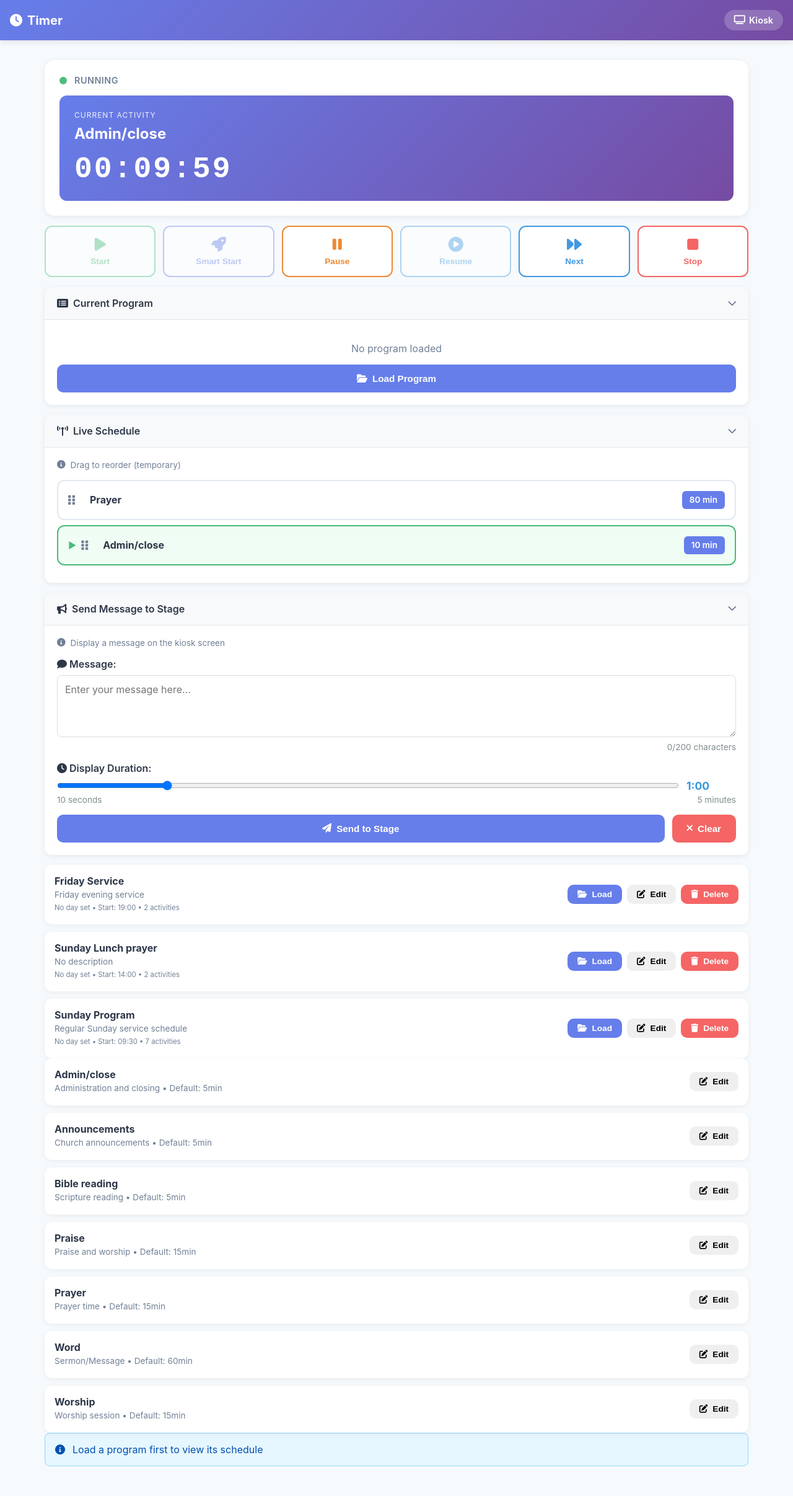
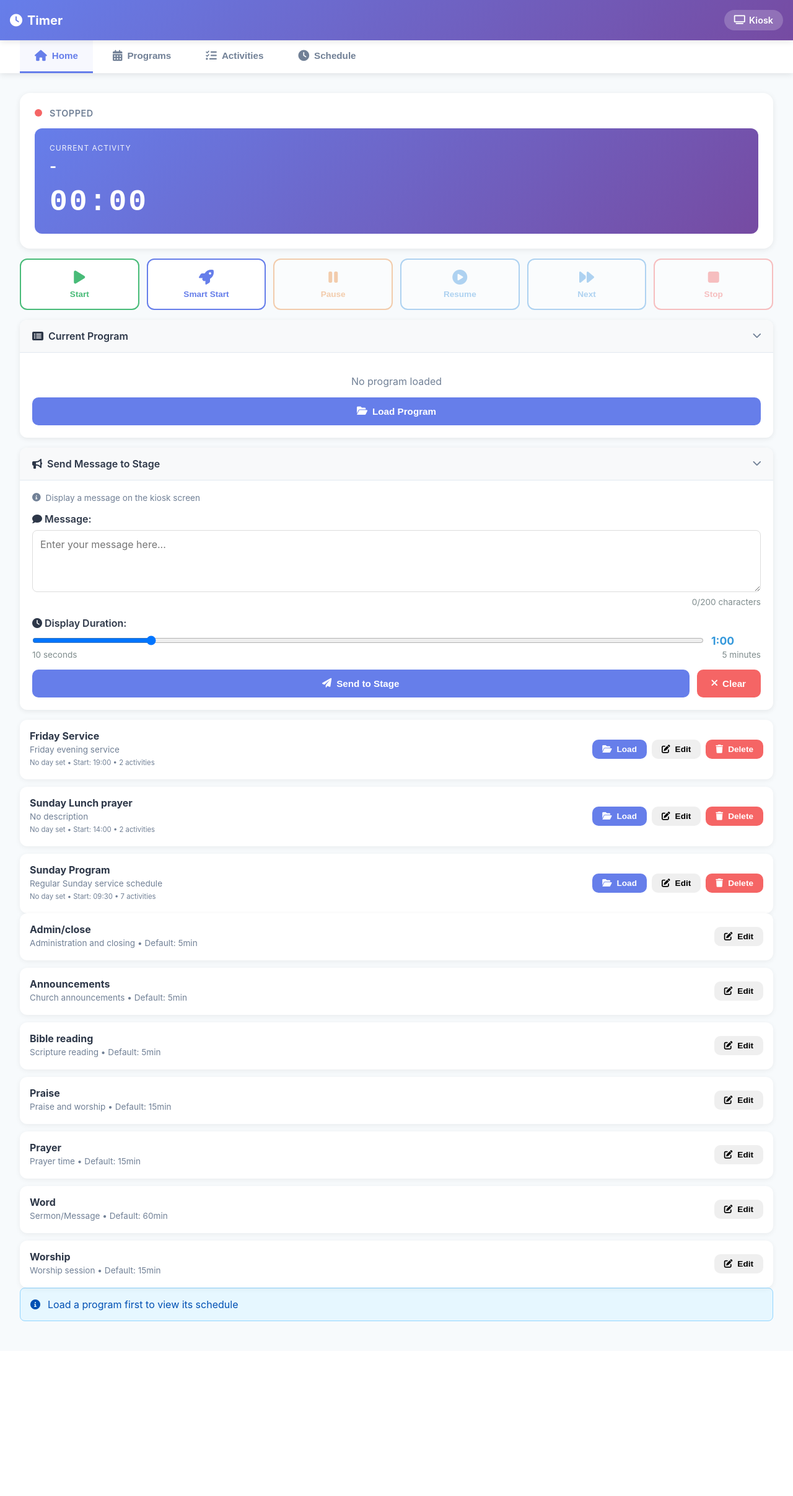
Before and after one commit to RevivalFireMinistries/stage-count-down-clock, a Flask app: page /admin in a window 1280 px wide. Shown: the whole page at 62% size. After the commit the page ends 2131 px from the top, so only its background shows below. Run offline with Flask 3, Linux system fonts and the light colour scheme; data comes from the database, SQL or seed files in the repository; some libraries are stand-ins or nearby versions.

Commit message:
fix desktop navigation

```diff
--- a/app.py
+++ b/app.py
@@ -460,7 +460,7 @@
 # Routes - NOW they can use the @app.route decorator
 @app.route('/')
 def kiosk_display():
-    return render_template('kiosk.html')
+    return render_template('')
 
 @app.route('/admin')
 def admin_portal():
--- a/static/css/admin.css
+++ b/static/css/admin.css
@@ -708,3 +708,55 @@
         padding-bottom: 0;
     }
 }
+/* Desktop Navigation */
+.desktop-nav {
+    display: none;
+}
+
+@media (min-width: 768px) {
+    .desktop-nav {
+        display: flex;
+        background: white;
+        box-shadow: 0 2px 10px rgba(0,0,0,0.1);
+        position: sticky;
+        top: 0;
+        z-index: 99;
+        justify-content: flex-start;
+        gap: 0.5rem;
+        padding: 0 2rem;
+    }
+
+    .desktop-nav .nav-btn {
+        flex: 0 1 auto;
+        flex-direction: row;
+        gap: 0.5rem;
+        padding: 1rem 1.5rem;
+        border-bottom: 3px solid transparent;
+        min-width: auto;
+    }
+
+    .desktop-nav .nav-btn i {
+        font-size: 1.1rem;
+    }
+
+    .desktop-nav .nav-btn span {
+        font-size: 0.95rem;
+        font-weight: 600;
+    }
+
+    .desktop-nav .nav-btn.active {
+        border-bottom-color: var(--primary);
+        background: rgba(102, 126, 234, 0.05);
+        color: var(--primary);
+    }
+
+    .desktop-nav .nav-btn:hover {
+        background: rgba(102, 126, 234, 0.1);
+    }
+
+    .content-wrapper {
+        max-width: 1400px;
+        margin: 0 auto;
+        padding: 2rem;
+    }
+}
--- a/templates/admin.html
+++ b/templates/admin.html
@@ -18,6 +18,26 @@
 
     <!-- Alert Container -->
     <div id="alertContainer"></div>
+
+    <!-- Desktop Navigation (hidden on mobile) -->
+    <nav class="desktop-nav">
+        <button class="nav-btn active" onclick="switchTab('homeTab', this)">
+            <i class="fas fa-home"></i>
+            <span>Home</span>
+        </button>
+        <button class="nav-btn" onclick="switchTab('programsTab', this)">
+            <i class="fas fa-calendar-alt"></i>
+            <span>Programs</span>
+        </button>
+        <button class="nav-btn" onclick="switchTab('activitiesTab', this)">
+            <i class="fas fa-tasks"></i>
+            <span>Activities</span>
+        </button>
+        <button class="nav-btn" onclick="switchTab('scheduleTab', this)">
+            <i class="fas fa-clock"></i>
+            <span>Schedule</span>
+        </button>
+    </nav>
 
     <!-- Main Content Area -->
     <div class="content-wrapper">
```
